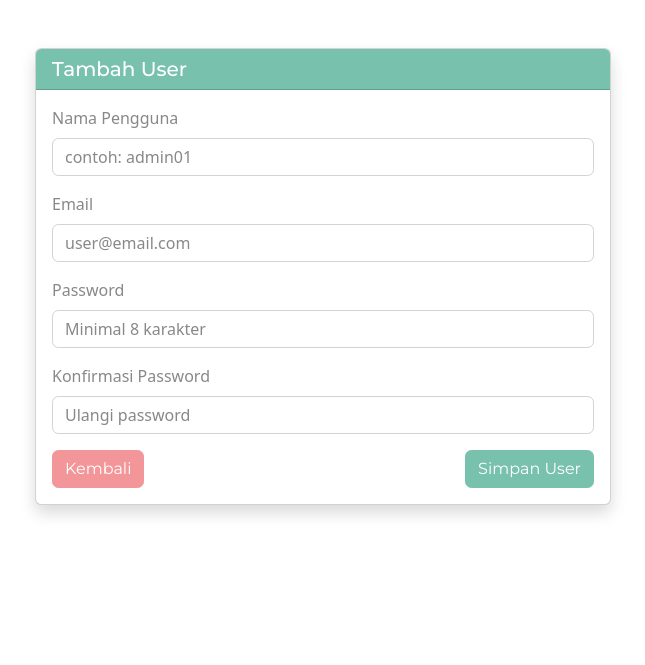
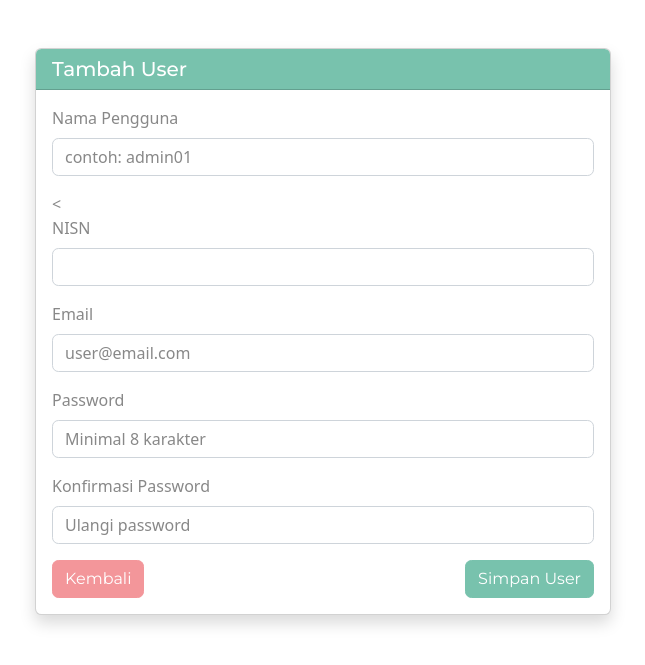
Before and after one commit to andiniwijaya/simppdb, a PHP site: page /app/views/admin/user_create.php in a window 1280 px wide. Shown: the top 665 px of the page, without its empty margins (317-962 px from the left). Run offline with PHP 8.4, Linux system fonts and the light colour scheme; some libraries are stand-ins or nearby versions.

Commit message:
sim_ppdb

```diff
--- a/app/views/admin/user_create.php
+++ b/app/views/admin/user_create.php
@@ -29,6 +29,17 @@
                            placeholder="contoh: admin01"
                            required>
                 </div>
+
+                <<div class="mb-3">
+    <label for="nisn" class="form-label">NISN</label>
+    <input
+        type="text"
+        id="nisn"
+        name="nisn"
+        class="form-control"
+        required
+    >
+</div>
 
                 <!-- EMAIL -->
                 <div class="mb-3">
```
